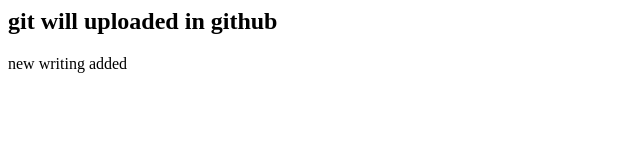
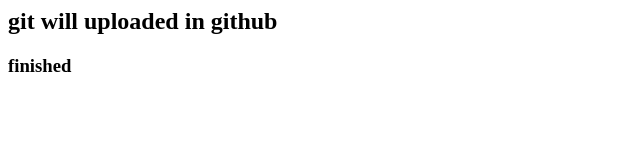
Before and after one commit to thinksurfmedia/firstgitupload, a plain HTML site: page index.html in a window 1280 px wide. Shown: the whole page, without its empty margins (0-640 px from the left). Drawn offline with Linux system fonts and the light colour scheme.

Commit message:
finished line added

```diff
--- a/index.html
+++ b/index.html
@@ -1,2 +1,2 @@
 <h2>git will uploaded in github</h2>
-<p>new writing added</p>
+<h3>finished</h3>
```
